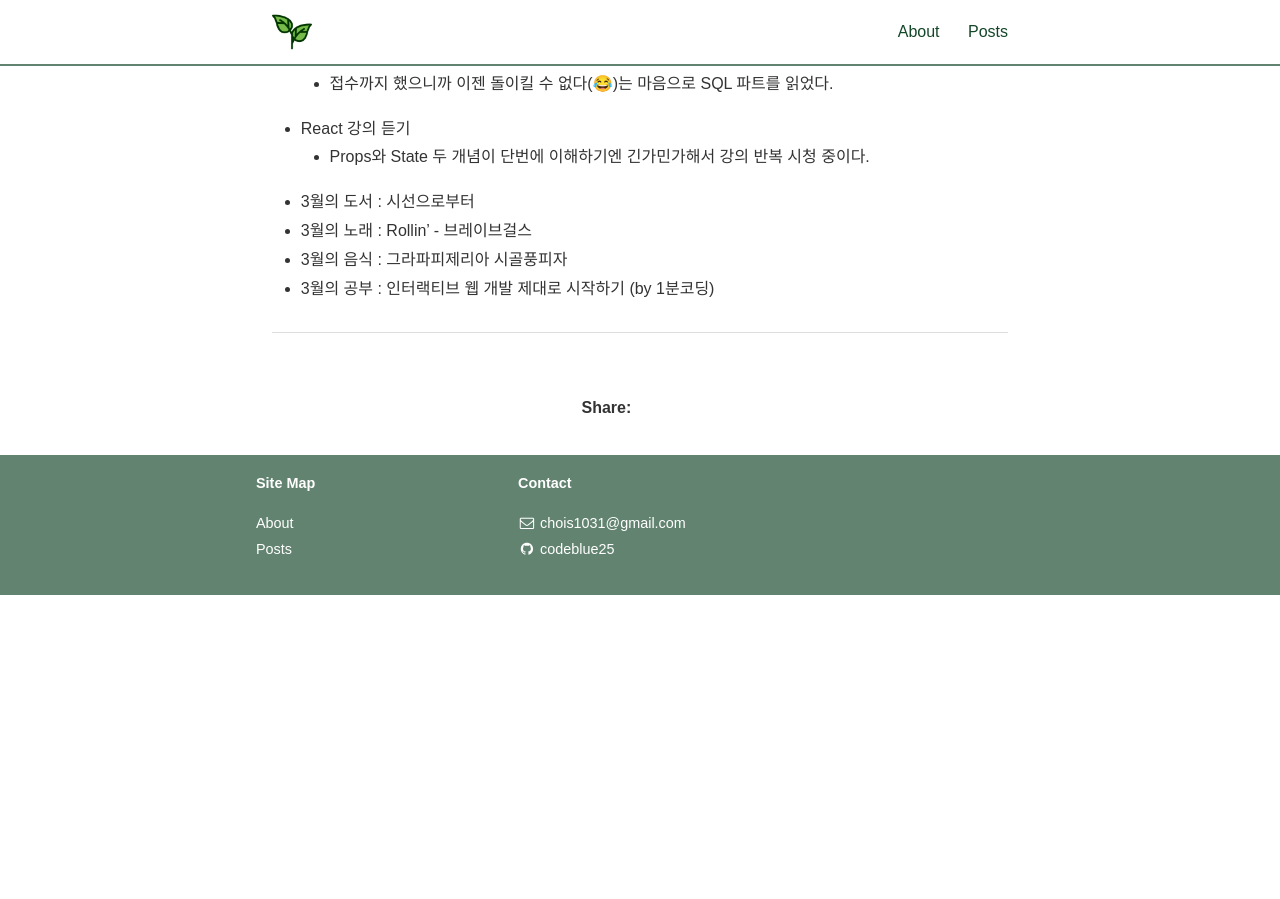
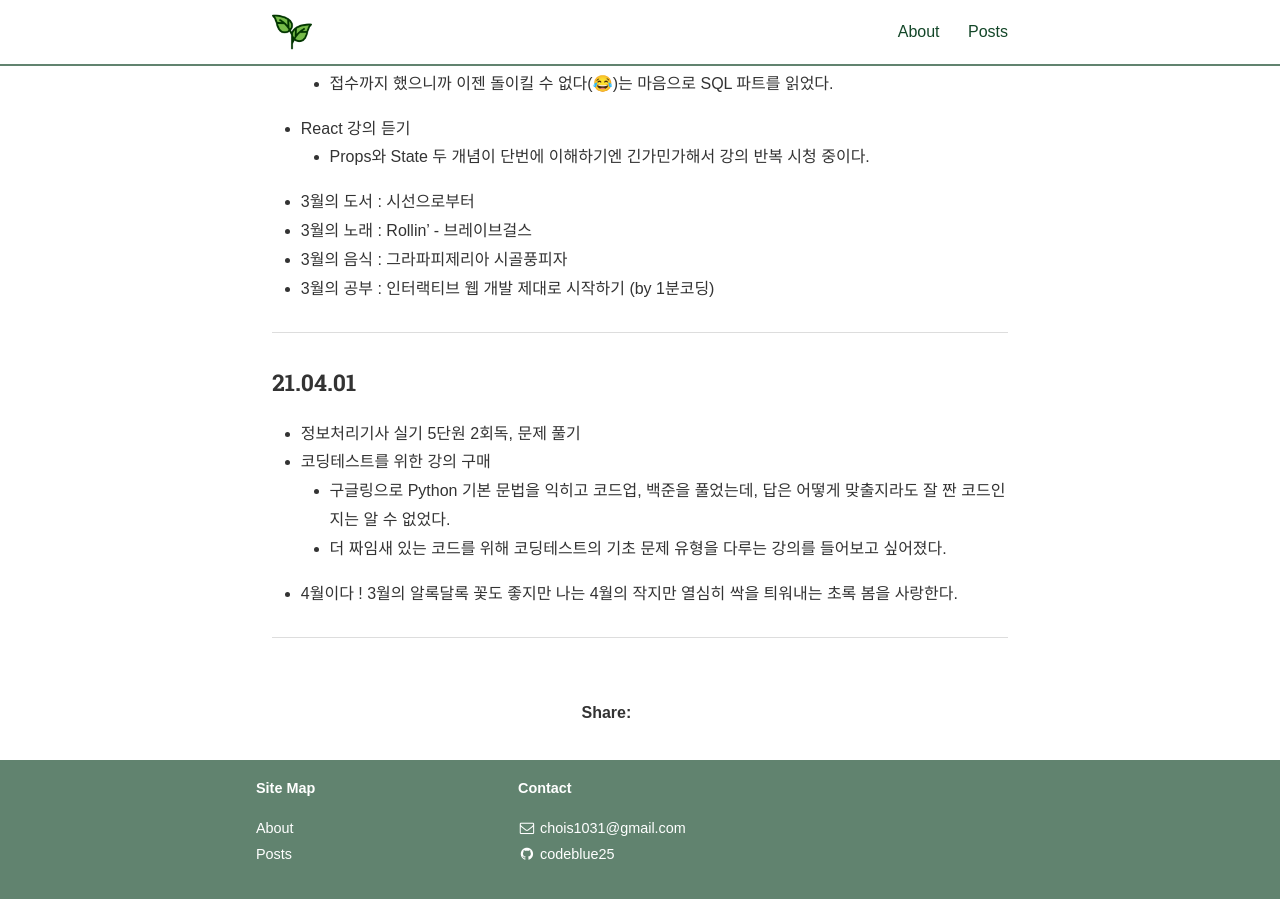
Before and after one commit to codeblue25/codeblue25.github.io, a Jekyll site: the page built from _posts/2021-03-28-0403.md, in a window 1280 px wide and 900 px high, scrolled down 1260 px. Built offline with Jekyll 4.4.1, drawn with Linux system fonts in a browser that asks for light colours; nearby versions of some CDN libraries; some web fonts are replaced; a style sheet for code colours, icons or effects is not loaded; before the commit the page ends 1855 px from its top, so only the background shows below that.

Commit message:
210401 TIL

```diff
--- a/_posts/2021-03-28-0403.md
+++ b/_posts/2021-03-28-0403.md
@@ -46,3 +46,13 @@ categories: TIL
 * 3월의 공부 : 인터랙티브 웹 개발 제대로 시작하기 (by 1분코딩)
 
 ---
+
+<h3>21.04.01</h3>
+
+* 정보처리기사 실기 5단원 2회독, 문제 풀기
+* 코딩테스트를 위한 강의 구매
+  * 구글링으로 Python 기본 문법을 익히고 코드업, 백준을 풀었는데, 답은 어떻게 맞출지라도 잘 짠 코드인지는 알 수 없었다.
+  * 더 짜임새 있는 코드를 위해 코딩테스트의 기초 문제 유형을 다루는 강의를 들어보고 싶어졌다.
+* 4월이다 ! 3월의 알록달록 꽃도 좋지만 나는 4월의 작지만 열심히 싹을 틔워내는 초록 봄을 사랑한다.
+
+---
```
